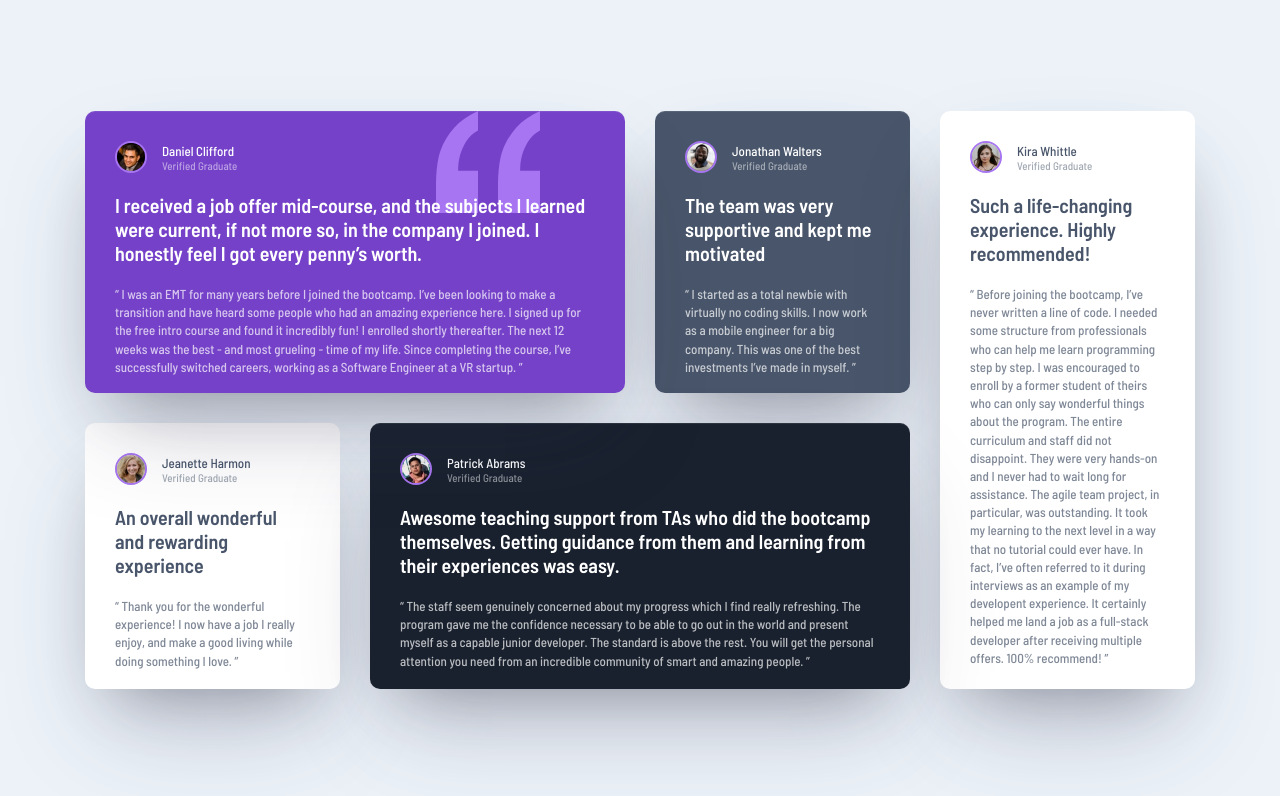
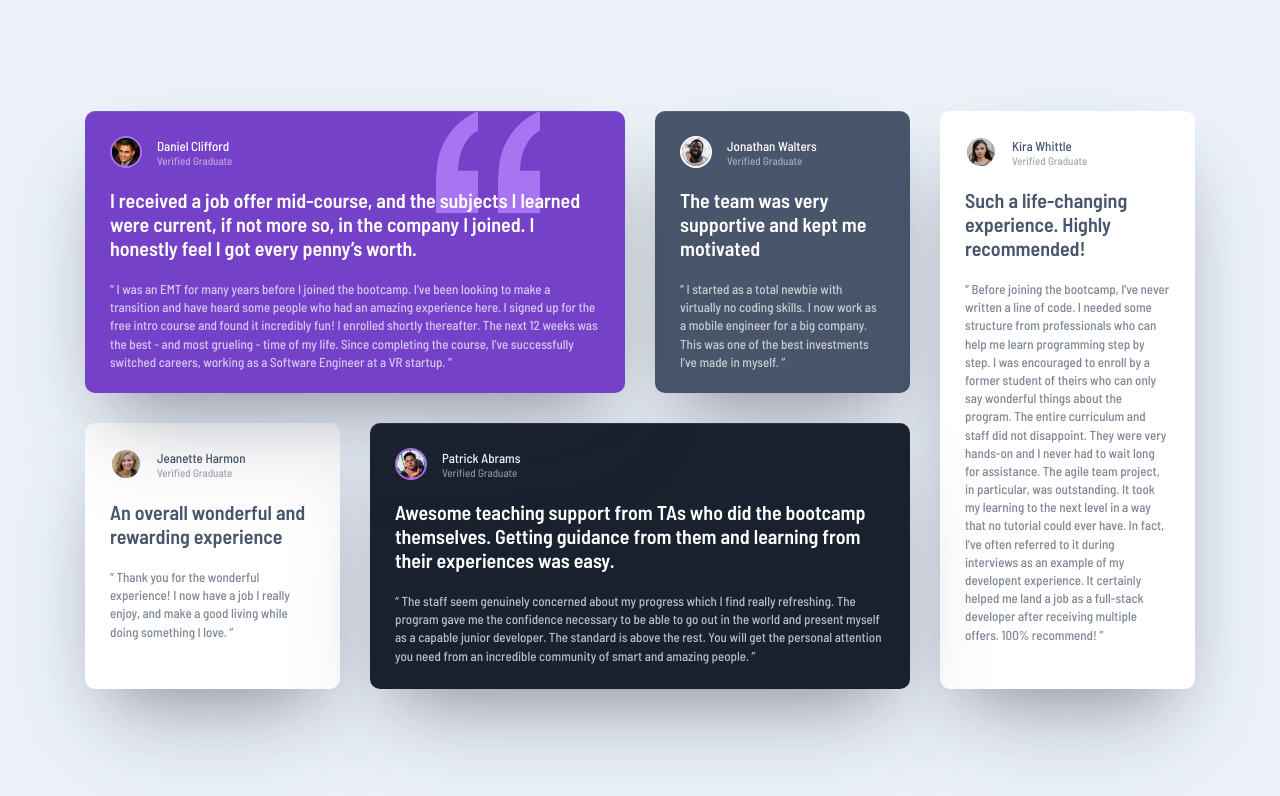
Before and after one commit to DevTruce/testimonials-grid-section, a website: page index.html in a window 1280 px wide. Drawn offline with Linux system fonts and the light colour scheme.

Commit message:
minor tweaks

```diff
--- a/index.html
+++ b/index.html
@@ -49,7 +49,7 @@
         <img
           src="src/imgs/image-jonathan.jpg"
           alt="Jonathan Walters"
-          class="card__img"
+          class="card__img card__img-dark"
         />
         <p class="card__username">
           Jonathan Walters <span>Verified Graduate</span>
@@ -70,7 +70,7 @@
         <img
           src="src/imgs/image-kira.jpg"
           alt="Kira Whittle"
-          class="card__img"
+          class="card__img card__img-dark"
         />
         <p class="card__username card__username--dark">
           Kira Whittle <span class="verified-dark">Verified Graduate</span>
@@ -98,7 +98,7 @@
         <img
           src="src/imgs/image-jeanette.jpg"
           alt="Jeanette Harmon"
-          class="card__img"
+          class="card__img card__img-dark"
         />
         <p class="card__username card__username--dark">
           Jeanette Harmon <span class="verified-dark">Verified Graduate</span>
--- a/src/sass/_layout.scss
+++ b/src/sass/_layout.scss
@@ -3,7 +3,7 @@
 
 .card {
   transition: transform 450ms;
-  padding: 3rem;
+  padding: 2.5rem;
   border-radius: 1rem;
   box-shadow: rgba(255, 255, 255, 0.1) 0px 1px 1px 0px inset,
     rgba(50, 50, 93, 0.25) 0px 50px 100px -20px,
@@ -26,6 +26,10 @@
     border: 2.5px solid #a775f1;
 
     margin-right: 1.5rem;
+
+    &-dark {
+      border: 2.5px solid $color-white;
+    }
   }
 
   &__username {
```
Also changed, not shown: src/css/style.css.
